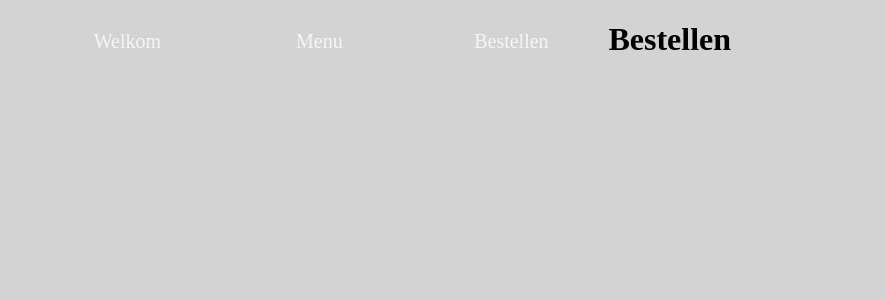
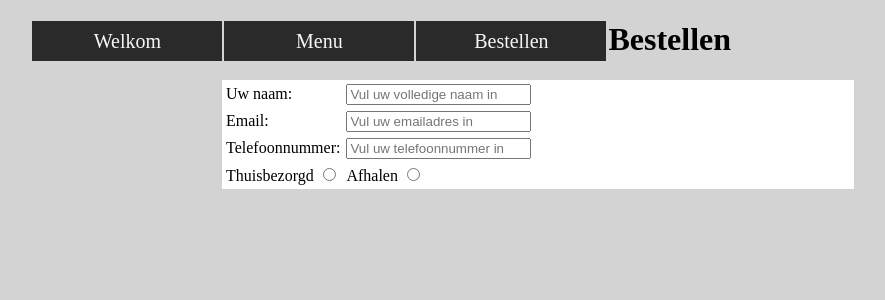
Before and after one commit to Nieyam/ALA-Sopranos, a PHP site: page /bestelpagina.php in a window 1280 px wide. Shown: the top 300 px of the page, without its empty margins (102-987 px from the left). Run offline with PHP 8.4, Linux system fonts and the light colour scheme.

Commit message:
kleine veranderingen

```diff
--- a/bestelpagina.php
+++ b/bestelpagina.php
@@ -18,6 +18,29 @@
 
   <body>
     <h1>Bestellen</h1>
+        <div id="tekst">
+        <table cellspacing="2" cellpadding="2">
+            <tr>
+                <!--Naam-->
+                <td> <label> Uw naam: </label> </td>
+                <td> <input required type="text" name="naam" placeholder="Vul uw volledige naam in"> </td>
+            </tr>
+            <tr>
+                <!--Email-->
+                <td> <label> Email: </label> </td>
+                <td> <input required type="text" name="email" placeholder="Vul uw emailadres in"> </td>
+            </tr>
+            <tr>
+                <!--Telefoonnummer-->
+                <td> <label> Telefoonnummer: </label> </td>
+                <td> <input required type="number" name="telefoon" placeholder="Vul uw telefoonnummer in"> </td>
+            </tr>
+            <tr>
+                <!--Thuisbezorgd/Afhalen-->
+                <td> Thuisbezorgd <input type="radio" name="thuis"> </td>
+			    <td> Afhalen <input type="radio" name="afhalen"> </td>
+        </table>
+        </div>
   </body>
 </html>
 
--- a/index.php
+++ b/index.php
@@ -16,7 +16,11 @@
  </nav> <!-- Hier eindigt de NAV bar -->
 
   <body>
-    <h1>Hoi :)</h1>
+    <h1> Welkom </h1>
+      <div id="tekst">
+        <br>
+
+      </div>
   </body>
 </html>
 
--- a/menupagina.php
+++ b/menupagina.php
@@ -18,8 +18,10 @@
 
   <body>
     <h1>Menu</h1>
-    <input required type="text" name="naam" placeholder="Vul uw volledige naam in">
+      <div id="tekst">
+        <br>
 
+      </div>
   </body>
 </html>
 
--- a/style.css
+++ b/style.css
@@ -1,7 +1,8 @@
-* {
+body {
     background-color: lightgray;
 }
 
+/*CSS NAVbar */
 ul {
     margin: 0px;
     padding: 0px;
@@ -37,3 +38,12 @@ nav a:hover {
     text-transform: uppercase;
     transition: 1.5s;
 }
+/*CSS NAVbar */
+
+/*CSS tekstvak menupagina */
+#tekst {
+    margin-left: 25%;
+    background-color: white;
+    width: 50%;
+}
+/*CSS tekstvak menupagina */
```
